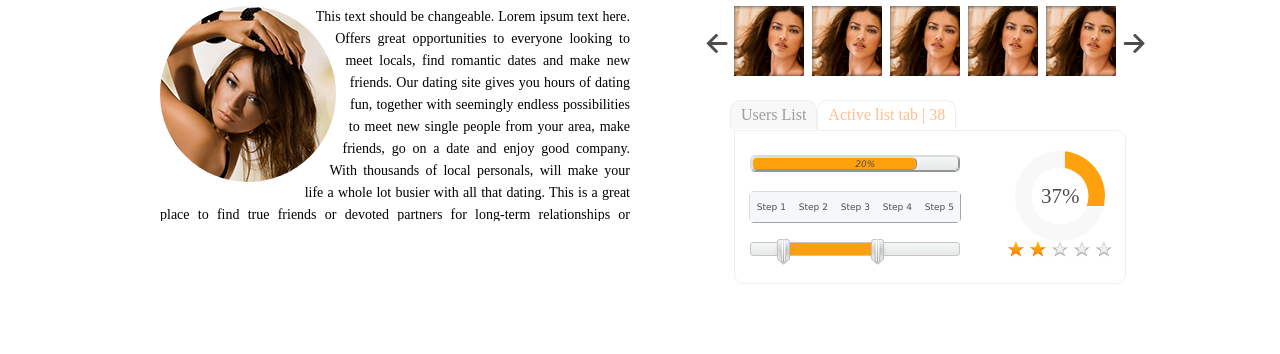
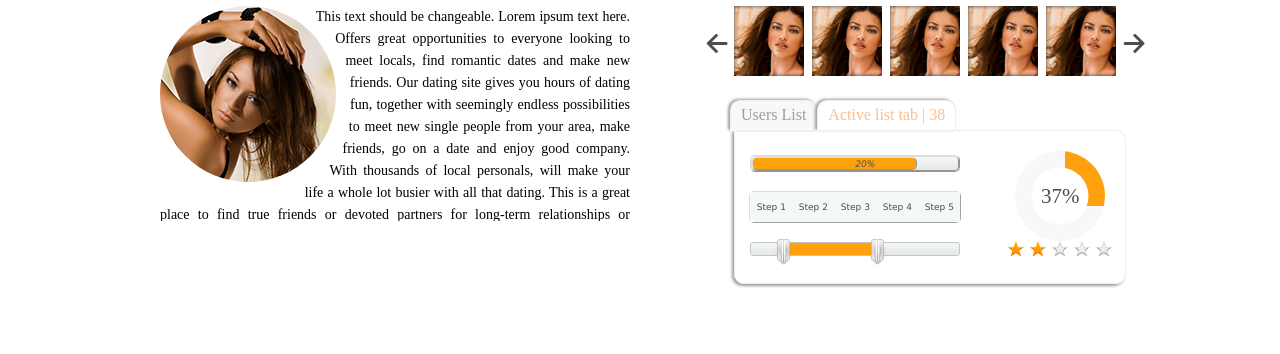
Before and after one commit to liakasjan/wc, a website: page index.html in a window 1280 px wide. Shown: the part 715-1069 px from the top of the page. Drawn offline with Linux system fonts and the light colour scheme; files whose address does not match are found by name; a web font is replaced by a local one.

Commit message:
added shadow

```diff
--- a/scr/styles/details/active.less
+++ b/scr/styles/details/active.less
@@ -109,7 +109,7 @@
 
 		}
 	}
-	}
+
 
 	.active-right {
 		width: 130px;
--- a/scr/styles/details/shape.less
+++ b/scr/styles/details/shape.less
@@ -8,7 +8,6 @@
 		&:checked + .label {
 			color: #ffbe8b;
 			background: #fff;
-
 		}
 	}
 
@@ -17,7 +16,8 @@
 		padding: 5px 10px;
 		border-radius: 10px 10px 0 0;
 		border: 1px solid #efefef;
-		border-bottom: none;
+		box-shadow: -2px -1px 3px #9e9e9e;
+		border-bottom: 2px solid #fff;
 		float: left;
 		position: relative;
 		color: #9d9d9d;
@@ -30,6 +30,7 @@
 			width: 390px;
 			height: 152px;
 			border-radius: 0 10px 10px 10px;
+			box-shadow: -2px 2px 3px #9e9e9e;
 			border: 1px solid #efefef;
 			position: absolute;
 			opacity: 0;
@@ -43,6 +44,7 @@
 			width: 390px;
 			height: 152px;
 			border-radius: 0 10px 10px 10px;
+			box-shadow: -2px 2px 3px #9e9e9e;
 			border: 1px solid #efefef;
 			position: absolute;
 			opacity: 0;
```
Also changed, not shown: dist/css/style.css, slick/jquery/jquery-ui-1.12.1.custom/jquery-ui.css. Lines whose indentation alone changed are shown as unchanged.
